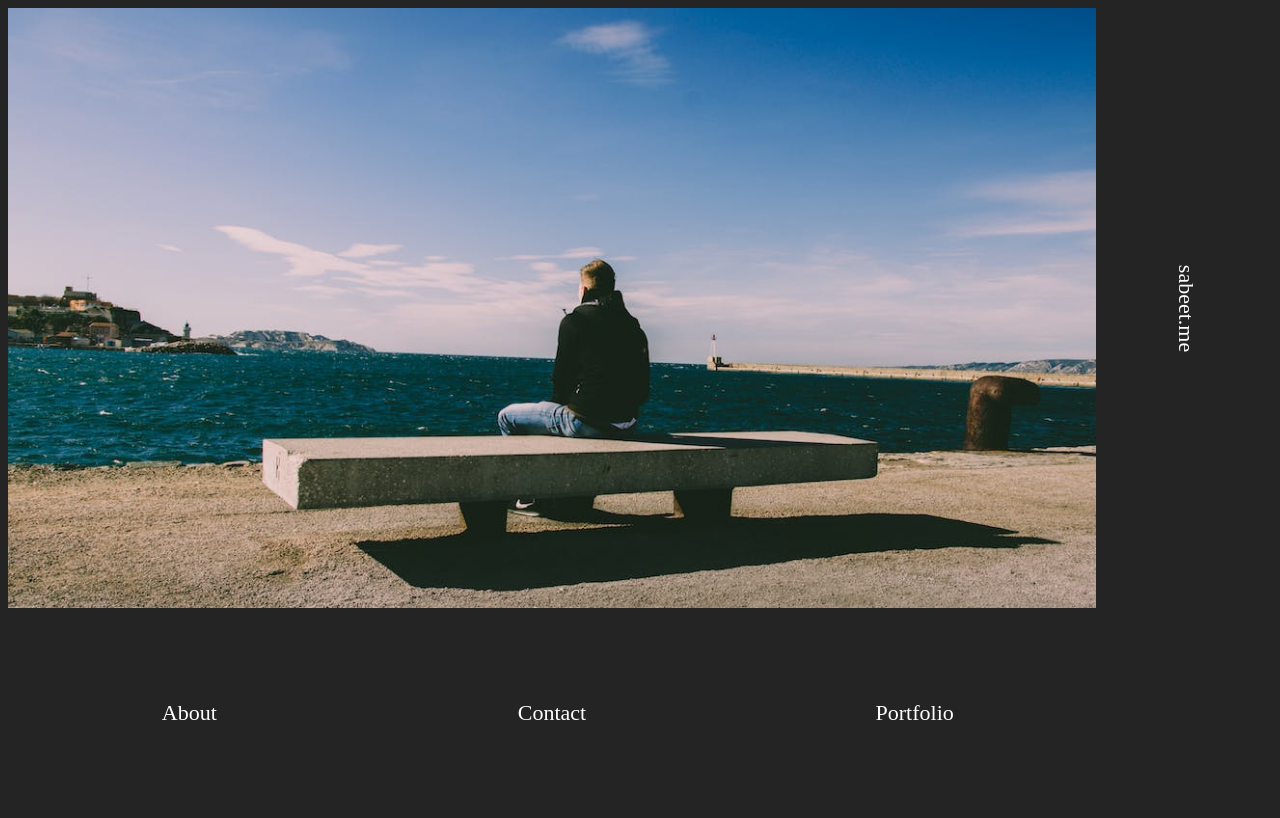
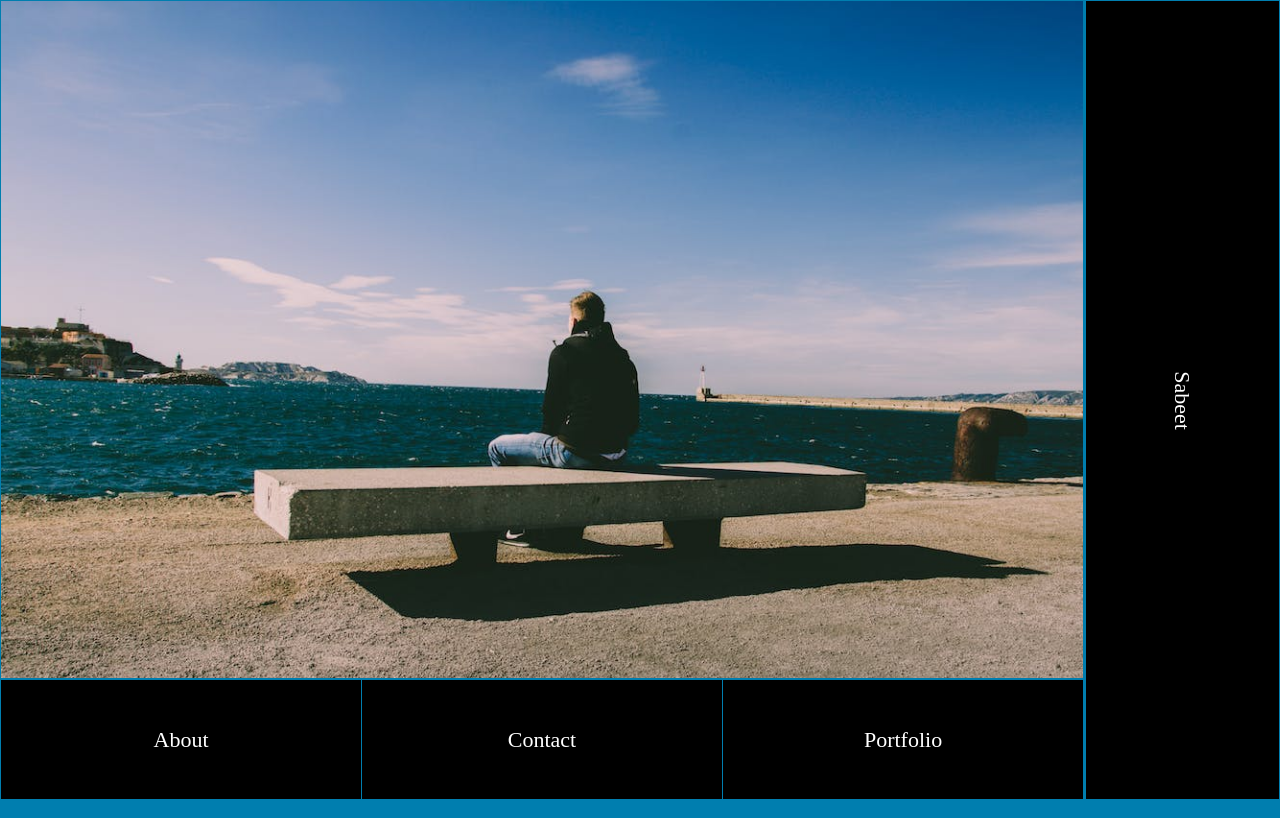
Before and after one commit to sabeet/port-moge, a React (Vite) app in the folder creative-portfolio/: page / in a window 1280 px wide. Built offline with nearby package versions, Linux system fonts and the light colour scheme.

Commit message:
Turned grid and flex to just flex

```diff
--- /dev/null
+++ b/creative-portfolio/src/FlexR2.css
@@ -0,0 +1,77 @@
+.parent {
+  display: flex;
+  height: 100vh;
+  gap: 1px;
+  background-color: #007eaf;
+  position: relative;
+}
+
+.left {
+  display: flex;
+  flex-direction: column;
+  gap: 2px;
+  margin: 1px;
+  width: 85%;
+  background-color: #007eaf;
+  transition: all 0.1s ease-out;
+}
+
+.image {
+  height: 85%;
+  background-image: url("./assets/pexels-photo-1074535.jpeg");
+  background-size: cover;
+  background-repeat: no-repeat;
+  background-position: center;
+}
+
+.group {
+  background-color: #007eaf;
+  display: flex;
+  height: 15%;
+  justify-content: space-around;
+  gap: 1px;
+  position: relative;
+}
+
+.item {
+  display: flex;
+  align-items: center;
+  justify-content: center;
+  width: 100%;
+  background: black;
+}
+
+.side {
+  padding: 1px;
+  border: 1px solid #007eaf;
+  display: flex;
+  height: calc(100% - 4px);
+  width: 15%;
+  align-items: center;
+  justify-content: center;
+  color: white;
+  background: black;
+  transition: all 0.1s ease-out;
+}
+
+.side span {
+  transform: rotate(90deg);
+}
+
+@media screen and (max-width: 768px) {
+  .parent {
+    gap: 0px;
+  }
+
+  .left {
+    width: 75%;
+  }
+
+  .image {
+    background-image: url("./assets/pexels-photo-433989.jpeg");
+  }
+
+  .side {
+    width: 25%;
+  }
+}
--- /dev/null
+++ b/creative-portfolio/src/FlexR2.jsx
@@ -0,0 +1,25 @@
+import "./FlexR2.css";
+
+const FlexR2 = () => {
+  return (
+    <>
+      <div className="parent">
+        <div className="left">
+          <div className="image"></div>
+
+          <div className="group">
+            <div className="item">About</div>
+            <div className="item">Contact</div>
+            <div className="item">Portfolio</div>
+          </div>
+        </div>
+
+        <div className="side">
+          <span>Sabeet</span>
+        </div>
+      </div>
+    </>
+  );
+};
+
+export default FlexR2;
--- a/creative-portfolio/src/GridContainer.css
+++ b/creative-portfolio/src/GridContainer.css
@@ -1,3 +1,8 @@
+@font-face {
+    font-family: "Queensides-Medium";
+    src: url(#./assets/QueensidesMedium-x30zV.svg);
+  }
+
 .parent {
     display: grid;
     grid-template-columns: repeat(4, 1fr);
@@ -21,7 +26,7 @@
 .div3 { grid-area: 4 / 1 / 5 / 5;
 }
 
-@media screen and (max-width: 800px) {
+@media screen and (max-width: 768px) {
 
     .parent {
         display: grid;
--- a/creative-portfolio/src/GridContainer.jsx
+++ b/creative-portfolio/src/GridContainer.jsx
@@ -11,7 +11,9 @@ const GridContainer = () => {
                 </div>
                 <div className="div2">
                     <div className="side">
-                        <span>sabeet.me</span>
+                        <span>
+                            Sabeet.me
+                        </span>
                     </div>
                 </div>
                 <div className="div3">
--- a/creative-portfolio/src/index.css
+++ b/creative-portfolio/src/index.css
@@ -1,12 +1,9 @@
-:root {
-
-  background-color: #242424;
-
-}
-
 body {
   font-size: 22px;
   line-height: 1.5;
   color: #ffffff;
+  background-color: #007eaf;
+  margin: 0;
+  padding: 0;
 
 }
--- a/creative-portfolio/src/main.jsx
+++ b/creative-portfolio/src/main.jsx
@@ -4,9 +4,11 @@ import App from './App.jsx'
 import './index.css'
 import ScrollPage from './Scrollpage.jsx'
 import GridContainer from './GridContainer.jsx'
+import FlexR2 from './FlexR2.jsx'
 
 ReactDOM.createRoot(document.getElementById('root')).render(
   <React.StrictMode>
-    <GridContainer />
+    {/* <GridContainer /> */}
+    <FlexR2 />
   </React.StrictMode>,
 )
```
